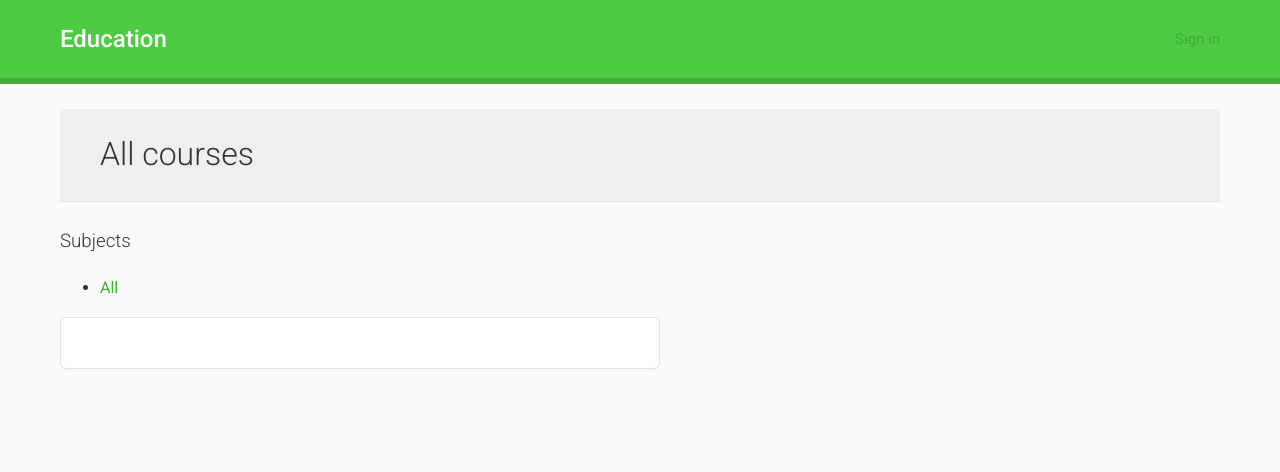
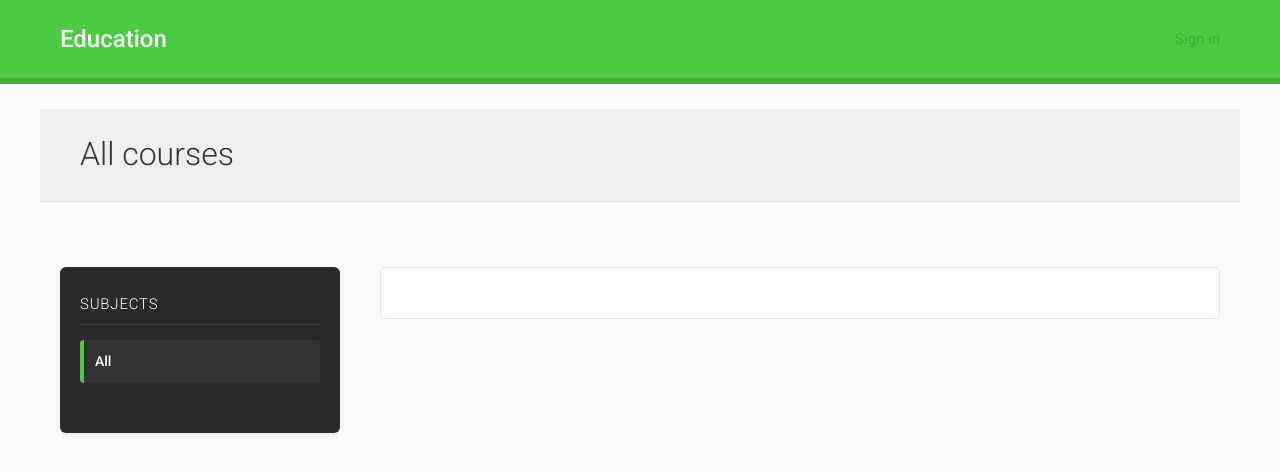
Before and after one commit to MaxAndreev27/django-education, a Django app: page / in a window 1280 px wide. Shown: the top 472 px of the page. Run offline with Django 5.2, Linux system fonts and the light colour scheme; data that the repository does not hold is empty; parts of the project's set-up code (start-up, migrations or seed data) failed here and were passed over.

Commit message:
Add styles

```diff
--- a/static/css/base.css
+++ b/static/css/base.css
@@ -349,6 +349,119 @@
 }
 
 /* ==========================================================================
+   Двоколонковий макет для сторінок із боковим меню (Декстоп)
+   ========================================================================== */
+@media (min-width: 769px) {
+
+    /* Перетворюємо контент у сітку, ТІЛЬКИ якщо на сторінці є бокова панель .contents */
+    #content:has(.contents) {
+        display: grid;
+        grid-template-columns: 280px 1fr;
+        /* Ліва колонка 280px, права - все інше */
+        gap: 40px;
+        align-items: start;
+    }
+
+    /* Змушуємо h1 займати обидві колонки зверху */
+    #content:has(.contents) h1 {
+        grid-column: 1 / -1;
+        margin-left: -20px;
+        /* Компенсуємо падінги контейнера #content */
+        margin-right: -20px;
+        width: calc(100% + 40px);
+    }
+
+    /* Стилізація лівої бокової панелі (меню) */
+    .contents {
+        grid-column: 1;
+        background: #2a2a2a;
+        /* Темний фон як на скріншоті */
+        color: #fff;
+        padding: 25px 20px;
+        border-radius: 6px;
+        box-shadow: 0 4px 10px rgba(0, 0, 0, 0.05);
+    }
+
+    /* Стилізація правої панелі з контентом */
+    .module {
+        grid-column: 2;
+        max-width: 100% !important;
+        /* Перебиваємо старе обмеження у 600px */
+        margin-bottom: 0;
+    }
+}
+
+/* ==========================================================================
+   Красиве оформлення списку модулів всередині темного меню
+   ========================================================================== */
+.contents h3 {
+    color: #fff;
+    font-size: 15px;
+    text-transform: uppercase;
+    letter-spacing: 0.8px;
+    margin-bottom: 15px;
+    border-bottom: 1px solid #444;
+    padding-bottom: 8px;
+}
+
+.contents h3 a {
+    color: #4dcc43;
+    /* Зелений колір для лінка чату */
+}
+
+#modules {
+    list-style: none;
+    padding: 0;
+    margin: 0 0 25px 0;
+}
+
+#modules li {
+    margin-bottom: 8px;
+    border-radius: 4px;
+    transition: background 0.2s ease;
+}
+
+#modules li a {
+    display: block;
+    padding: 12px 15px;
+    color: #bbb;
+    font-size: 14px;
+    line-height: 1.4;
+}
+
+/* Маленький напис "Module X" над назвою */
+#modules li a span {
+    font-size: 10px;
+    text-transform: uppercase;
+    font-weight: bold;
+    color: #777;
+    display: block;
+    margin-bottom: 2px;
+}
+
+/* Ефект наведення та активний (обраний) модуль */
+#modules li:hover {
+    background: #383838;
+}
+
+#modules li.selected {
+    background: #333333;
+    border-left: 4px solid #4dcc43;
+    /* Зелений акцентний маркер ліворуч */
+}
+
+#modules li.selected a {
+    color: #fff;
+    font-weight: 500;
+    padding-left: 11px;
+    /* Компенсуємо ширину border-left */
+}
+
+#modules li.selected a span .order {
+    color: #4dcc43;
+}
+
+/* ==========================================================================
    Адаптивний дизайн (Media Queries)
    ========================================================================== */
 @media (max-width: 768px) {
```
